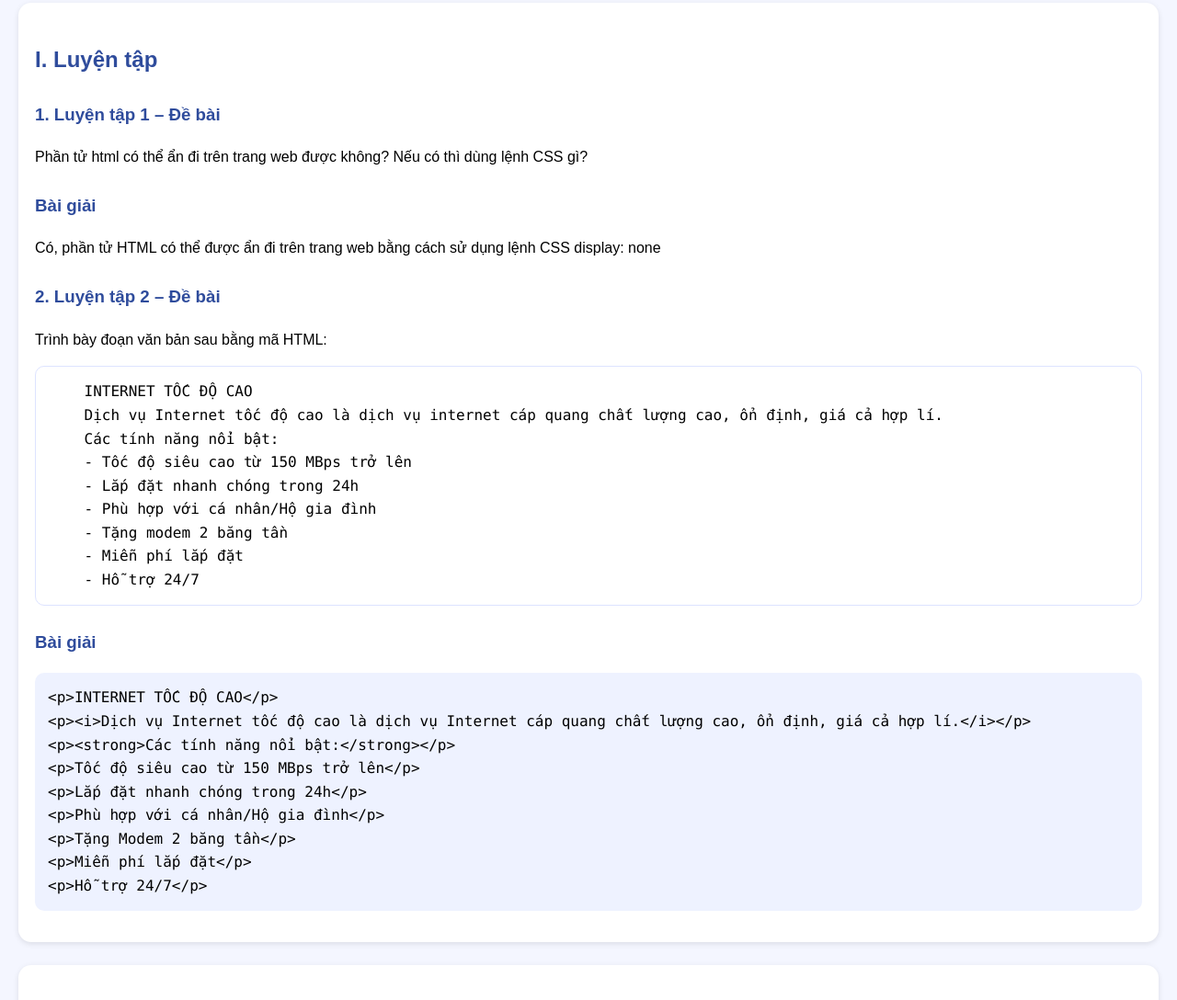
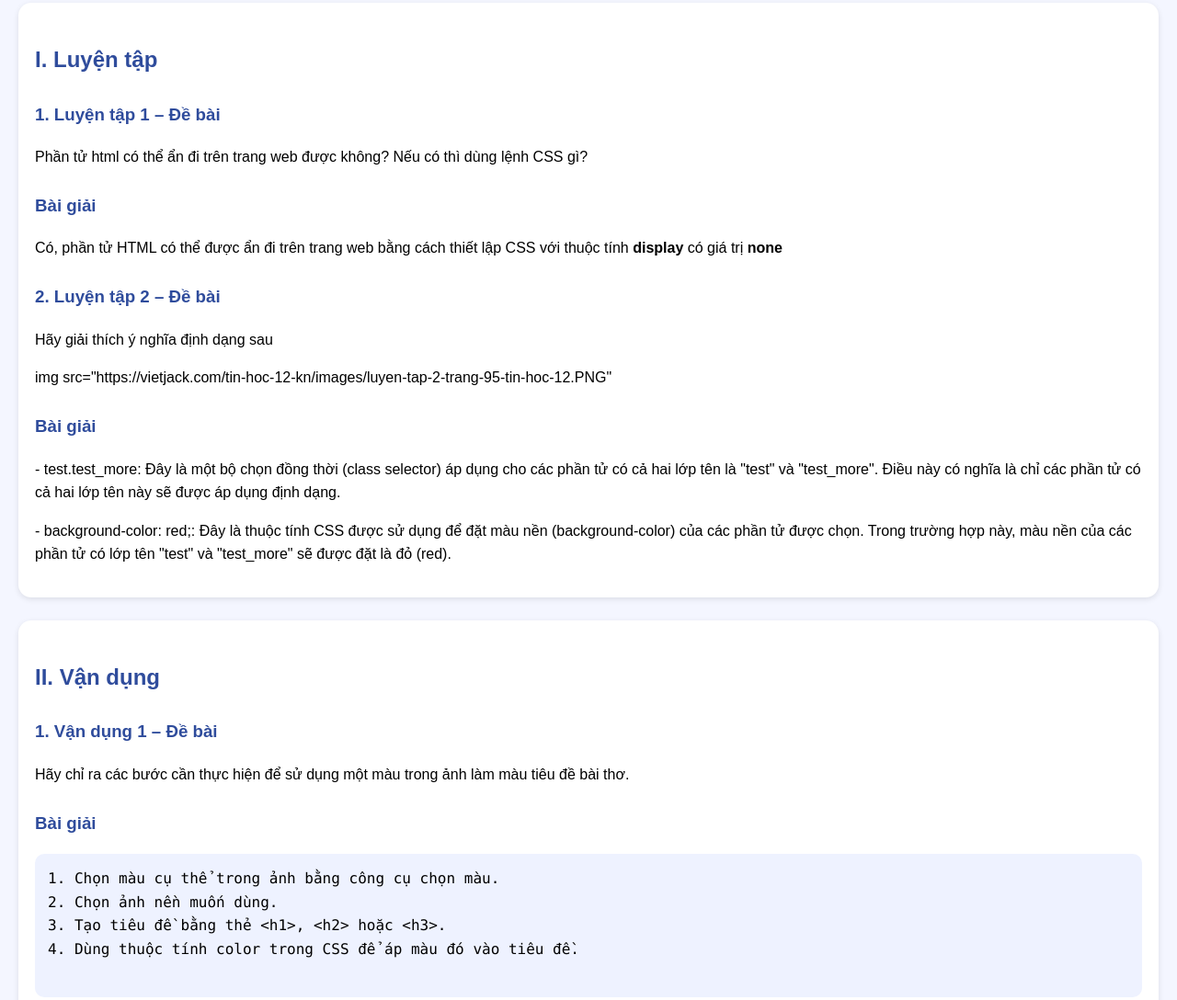
Before and after one commit to hihi195208-sketch/B-i-16, a plain HTML site: page index.html in a window 1280 px wide. Shown: the part 118-1206 px from the top of the page at 92% size. Drawn offline with Linux system fonts and the light colour scheme.

Commit message:
Update HTML content and explanations

```diff
--- a/index.html
+++ b/index.html
@@ -75,34 +75,15 @@ pre.question {
         <h3>1. Luyện tập 1 – Đề bài</h3>
         <p>Phần tử html có thể ẩn đi trên trang web được không? Nếu có thì dùng lệnh CSS gì?</p>
        <h3>Bài giải</h3>
-<p>Có, phần tử HTML có thể được ẩn đi trên trang web bằng cách sử dụng lệnh CSS display: none</p>
+<p>Có, phần tử HTML có thể được ẩn đi trên trang web bằng cách thiết lập CSS với thuộc tính <strong>display</strong> có giá trị <strong> none </strong></p>
 
 <!-- Luyện tập 2 -->
 <h3>2. Luyện tập 2 – Đề bài</h3>
-<p>Trình bày đoạn văn bản sau bằng mã HTML:</p>
-<pre class="question">
-    INTERNET TỐC ĐỘ CAO
-    Dịch vụ Internet tốc độ cao là dịch vụ internet cáp quang chất lượng cao, ổn định, giá cả hợp lí.
-    Các tính năng nổi bật:
-    - Tốc độ siêu cao từ 150 MBps trở lên
-    - Lắp đặt nhanh chóng trong 24h
-    - Phù hợp với cá nhân/Hộ gia đình
-    - Tặng modem 2 băng tần
-    - Miễn phí lắp đặt
-    - Hỗ trợ 24/7
-</pre>
+<p>Hãy giải thích ý nghĩa định dạng sau</p>
+ img src="https://vietjack.com/tin-hoc-12-kn/images/luyen-tap-2-trang-95-tin-hoc-12.PNG"
     <h3>Bài giải</h3>
-<pre>
-&lt;p&gt;INTERNET TỐC ĐỘ CAO&lt;/p&gt;
-&lt;p&gt;&lt;i&gt;Dịch vụ Internet tốc độ cao là dịch vụ Internet cáp quang chất lượng cao, ổn định, giá cả hợp lí.&lt;/i&gt;&lt;/p&gt;
-&lt;p&gt;&lt;strong&gt;Các tính năng nổi bật:&lt;/strong&gt;&lt;/p&gt;
-&lt;p&gt;Tốc độ siêu cao từ 150 MBps trở lên&lt;/p&gt;
-&lt;p&gt;Lắp đặt nhanh chóng trong 24h&lt;/p&gt;
-&lt;p&gt;Phù hợp với cá nhân/Hộ gia đình&lt;/p&gt;
-&lt;p&gt;Tặng Modem 2 băng tần&lt;/p&gt;
-&lt;p&gt;Miễn phí lắp đặt&lt;/p&gt;
-&lt;p&gt;Hỗ trợ 24/7&lt;/p&gt;
-</pre>
+<p>- test.test_more: Đây là một bộ chọn đồng thời (class selector) áp dụng cho các phần tử có cả hai lớp tên là "test" và "test_more". Điều này có nghĩa là chỉ các phần tử có cả hai lớp tên này sẽ được áp dụng định dạng.</p>
+<p>- background-color: red;: Đây là thuộc tính CSS được sử dụng để đặt màu nền (background-color) của các phần tử được chọn. Trong trường hợp này, màu nền của các phần tử có lớp tên "test" và "test_more" sẽ được đặt là đỏ (red).</p>
 
     </section>
 
```
